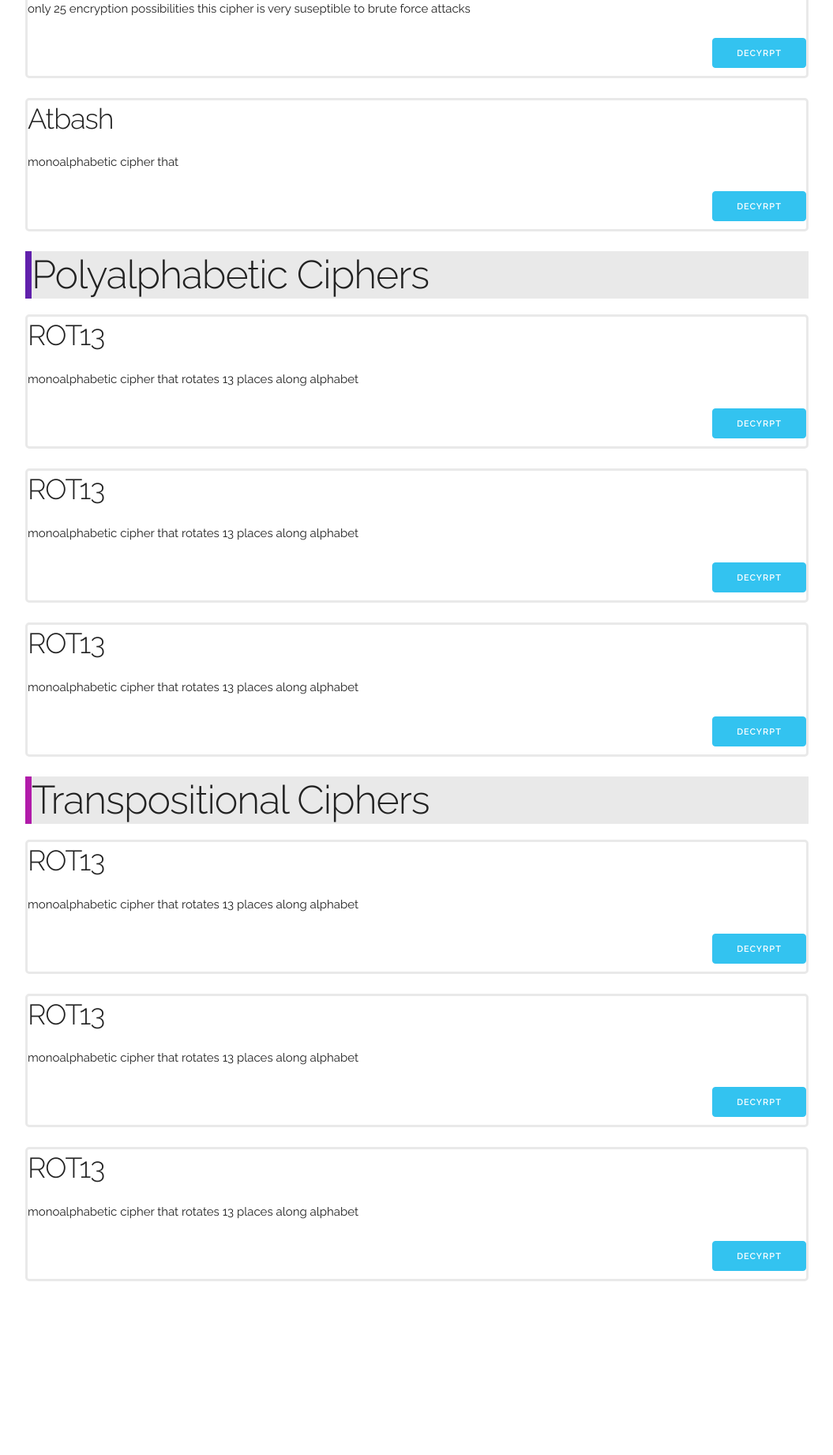
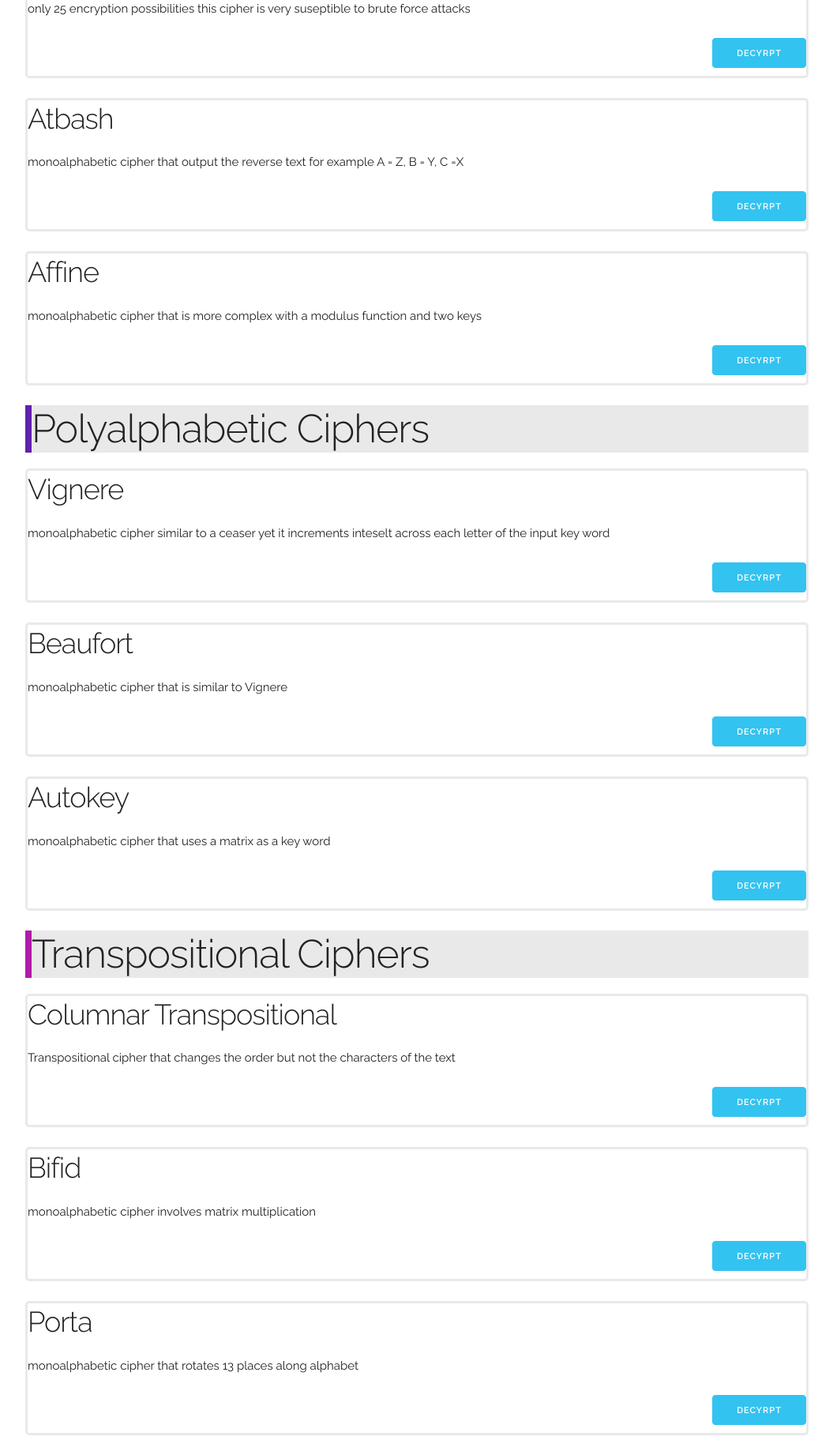
Before and after one commit to Benedict-Carling/Cryptif.ai, a Flask app: page /encryption in a window 1280 px wide. Shown: the part 574-2416 px from the top of the page at 79% size, without its empty margins (112-1167 px from the left). Before the commit the page ends 2196 px from the top, so only its background shows below. Run offline with Flask 2, Linux system fonts and the light colour scheme; some libraries are stand-ins or nearby versions.

Commit message:
implemented for full functionality in the encryption page

```diff
--- a/src/app.py
+++ b/src/app.py
@@ -1,6 +1,7 @@
 from flask import Flask, session, redirect, url_for, escape, request, render_template
 import string
 from DecryptionFunctions import *
+from ALL_ENCRYPTION import *
 
 app = Flask(__name__)
 
@@ -78,4 +79,89 @@ def encryption():
 def decryption():
     return render_template('decryption.html')
 
+#############################   Encryption       ########################################
+
+@app.route('/ENC_Caeser', methods=['GET', 'POST'])
+def ENC_Caeser():
+    if request.method == 'POST':
+        plaintext = request.form['C_text']
+        Key_number = int(request.form['Key_number'])
+        return render_template('ENC_Caeser.html', Cipher_text = Caesar_Enc(plaintext,Key_number))
+    return render_template('ENC_Caeser.html')
+
+@app.route('/ENC_Rot13', methods=['GET', 'POST'])
+def ENC_Rot13():
+    if request.method == 'POST':
+        C_text = request.form['C_text']
+        return render_template('ENC_Rot13.html', Cipher_text = dec_rot13(C_text))
+    return render_template('ENC_Rot13.html')
+
+@app.route('/ENC_Atbash', methods=['GET', 'POST'])
+def ENC_Atbash():
+    if request.method == 'POST':
+        C_text = request.form['C_text']
+        return render_template('ENC_Atbash.html', Cipher_text = ATBASH_Enc_Dec(C_text))
+    return render_template('ENC_Atbash.html')
+
+@app.route('/ENC_Affine', methods=['GET', 'POST'])
+def ENC_Affine():
+    if request.method == 'POST':
+        C_text = request.form['C_text']
+        key1 =  int(request.form['key1'])
+        key2 =  int(request.form['key2'])
+        return render_template('ENC_Affine.html', Cipher_text = AFFINE_Enc(C_text,key1,key2))
+    return render_template('ENC_Affine.html')
+
+@app.route('/ENC_Vigenere', methods=['GET', 'POST'])
+def ENC_Vigenere():
+    if request.method == 'POST':
+        plaintext = request.form['C_text']
+        Key_phrase = request.form['Key_phrase']
+        return render_template('ENC_Vigenere.html', Cipher_text = VIGENERE_Enc(plaintext,Key_phrase))
+    return render_template('ENC_Vigenere.html')
+
+@app.route('/ENC_Autokey', methods=['GET', 'POST'])
+def ENC_Autokey():
+    if request.method == 'POST':
+        plaintext = request.form['C_text']
+        Key_phrase = request.form['Key_phrase']
+        return render_template('ENC_Autokey.html', Cipher_text = AUTOKEY_Enc(plaintext,Key_phrase))
+    return render_template('ENC_Autokey.html')
+
+@app.route('/ENC_Beaufort', methods=['GET', 'POST'])
+def ENC_Beaufort():
+    if request.method == 'POST':
+        plaintext = request.form['C_text']
+        Key_phrase = request.form['Key_phrase']
+        return render_template('ENC_Beaufort.html', Cipher_text = BEAUFORT_Enc(plaintext,Key_phrase))
+    return render_template('ENC_Beaufort.html')
+
+@app.route('/ENC_Coltrans', methods=['GET', 'POST'])
+def ENC_Coltrans():
+    if request.method == 'POST':
+        plaintext = request.form['C_text']
+        Key_phrase = request.form['Key_phrase']
+        return render_template('ENC_Coltrans.html', Cipher_text = COLTRANS_Enc(plaintext,Key_phrase))
+    return render_template('ENC_Coltrans.html')
+
+@app.route('/ENC_Bifid', methods=['GET', 'POST'])
+def ENC_Bifid():
+    if request.method == 'POST':
+        plaintext = request.form['C_text']
+        key_matrix = str(request.form['key_matrix'])
+        key_integer = int(request.form['key_integer'])
+        return render_template('ENC_Bifid.html', Cipher_text = BIFID_Enc(plaintext,key_matrix,key_integer))
+    return render_template('ENC_Bifid.html')
+
+@app.route('/ENC_Porta', methods=['GET', 'POST'])
+def ENC_Porta():
+    if request.method == 'POST':
+        plaintext = request.form['C_text']
+        Key_phrase = request.form['Key_phrase']
+        return render_template('ENC_Porta.html', Cipher_text = PORTA_Enc(plaintext,Key_phrase))
+    return render_template('ENC_Porta.html')
+
+
+
+
 #############################   End of Routing   ########################################
--- a/src/templates/encryption.html
+++ b/src/templates/encryption.html
@@ -1,3 +1,4 @@
+
 {% extends "index.html" %}
 {% block content %}
     <h1>Encryption Home</h1>
@@ -8,7 +9,7 @@
                 <h3>ROT13</h3>
                 <p>monoalphabetic cipher that rotates 13 places along alphabet</p>
                 <div align="right">
-                    <a class="button button-primary" href="/rot13">Decyrpt</a>
+                    <a class="button button-primary" href="/ENC_Rot13">Decyrpt</a>
                 </div>
             </div>
             <p></p>
@@ -16,65 +17,73 @@
                     <h3>Caeser</h3>
                     <p>monoalphabetic cipher that rotates every character input around the alphabet by a number of magnitude between 0 and 25 because there are only 25 encryption possibilities this cipher is very suseptible to brute force attacks</p>
                     <div align="right">
-                        <a class="button button-primary" href="/ceaser">Decyrpt</a>
+                        <a class="button button-primary" href="/ENC_Caeser">Decyrpt</a>
                     </div>
                 </div>
             <p></p>
                 <div style="border: 3px solid rgb(233, 233, 233); border-radius: 5px;">
                     <h3>Atbash</h3>
-                    <p>monoalphabetic cipher that</p>
+                    <p>monoalphabetic cipher that output the reverse text for example A = Z, B = Y, C =X</p>
                     <div align="right">
-                        <a class="button button-primary" href="/rot13">Decyrpt</a>
+                        <a class="button button-primary" href="/ENC_Atbash">Decyrpt</a>
+                    </div>
+                </div>
+            <p></p>
+            <div style="border: 3px solid rgb(233, 233, 233); border-radius: 5px;">
+                    <h3>Affine</h3>
+                    <p>monoalphabetic cipher that is more complex with a modulus function and two keys</p>
+                    <div align="right">
+                        <a class="button button-primary" href="/ENC_Affine">Decyrpt</a>
                     </div>
                 </div>
             <p></p>
         <h1 style=" border-left: 8px solid rgb(97, 32, 172);background-color: rgb(233, 233, 233);">Polyalphabetic Ciphers</h1>
             <div style="border: 3px solid rgb(233, 233, 233); border-radius: 5px;">
-                <h3>ROT13</h3>
-                <p>monoalphabetic cipher that rotates 13 places along alphabet</p>
+                <h3>Vignere</h3>
+                <p>monoalphabetic cipher similar to a ceaser yet it increments inteselt across each letter of the input key word</p>
                 <div align="right">
-                    <a class="button button-primary" href="/rot13">Decyrpt</a>
+                    <a class="button button-primary" href="/ENC_Vigenere">Decyrpt</a>
                 </div>
             </div>
             <p></p>
                 <div style="border: 3px solid rgb(233, 233, 233); border-radius: 5px;">
-                    <h3>ROT13</h3>
-                    <p>monoalphabetic cipher that rotates 13 places along alphabet</p>
+                    <h3>Beaufort</h3>
+                    <p>monoalphabetic cipher that is similar to Vignere</p>
                     <div align="right">
-                        <a class="button button-primary" href="/rot13">Decyrpt</a>
+                        <a class="button button-primary" href="/ENC_Beaufort">Decyrpt</a>
                     </div>
                 </div>
             <p></p>
                 <div style="border: 3px solid rgb(233, 233, 233); border-radius: 5px;">
-                    <h3>ROT13</h3>
-                    <p>monoalphabetic cipher that rotates 13 places along alphabet</p>
+                    <h3>Autokey</h3>
+                    <p>monoalphabetic cipher that uses a matrix as a key word</p>
                     <div align="right">
-                        <a class="button button-primary" href="/rot13">Decyrpt</a>
+                        <a class="button button-primary" href="/ENC_Autokey">Decyrpt</a>
                     </div>
                 </div>
             <p></p>
         <h1 style=" border-left: 8px solid rgb(177, 27, 169);background-color: rgb(233, 233, 233);">Transpositional Ciphers</h1>
             <div style="border: 3px solid rgb(233, 233, 233); border-radius: 5px;">
-                <h3>ROT13</h3>
-                <p>monoalphabetic cipher that rotates 13 places along alphabet</p>
+                <h3>Columnar Transpositional</h3>
+                <p>Transpositional cipher that changes the order but not the characters of the text</p>
                 <div align="right">
-                    <a class="button button-primary" href="/rot13">Decyrpt</a>
+                    <a class="button button-primary" href="/ENC_Coltrans">Decyrpt</a>
                 </div>
             </div>
             <p></p>
                 <div style="border: 3px solid rgb(233, 233, 233); border-radius: 5px;">
-                    <h3>ROT13</h3>
-                    <p>monoalphabetic cipher that rotates 13 places along alphabet</p>
+                    <h3>Bifid</h3>
+                    <p>monoalphabetic cipher involves matrix multiplication</p>
                     <div align="right">
-                        <a class="button button-primary" href="/rot13">Decyrpt</a>
+                        <a class="button button-primary" href="/ENC_Bifid">Decyrpt</a>
                     </div>
                 </div>
             <p></p>
                 <div style="border: 3px solid rgb(233, 233, 233); border-radius: 5px;">
-                    <h3>ROT13</h3>
+                    <h3>Porta</h3>
                     <p>monoalphabetic cipher that rotates 13 places along alphabet</p>
                     <div align="right">
-                        <a class="button button-primary" href="/rot13">Decyrpt</a>
+                        <a class="button button-primary" href="/ENC_Porta">Decyrpt</a>
                     </div>
                 </div>
             <p></p>
```
Also changed, not shown: src/ALL_ENCRYPTION.py (added, +125 -0 lines), src/templates/ENC_Affine.html (added, +29 -0 lines), src/templates/ENC_Atbash.html (added, +15 -0 lines), src/templates/ENC_Autokey.html (added, +24 -0 lines), src/templates/ENC_Beaufort.html (added, +24 -0 lines), src/templates/ENC_Bifid.html (added, +29 -0 lines), src/templates/ENC_Caeser.html (added, +24 -0 lines), src/templates/ENC_Coltrans.html (added, +24 -0 lines), src/templates/ENC_Porta.html (added, +24 -0 lines), src/templates/ENC_Rot13.html (added, +15 -0 lines), src/templates/ENC_Vigenere.html (added, +24 -0 lines).
